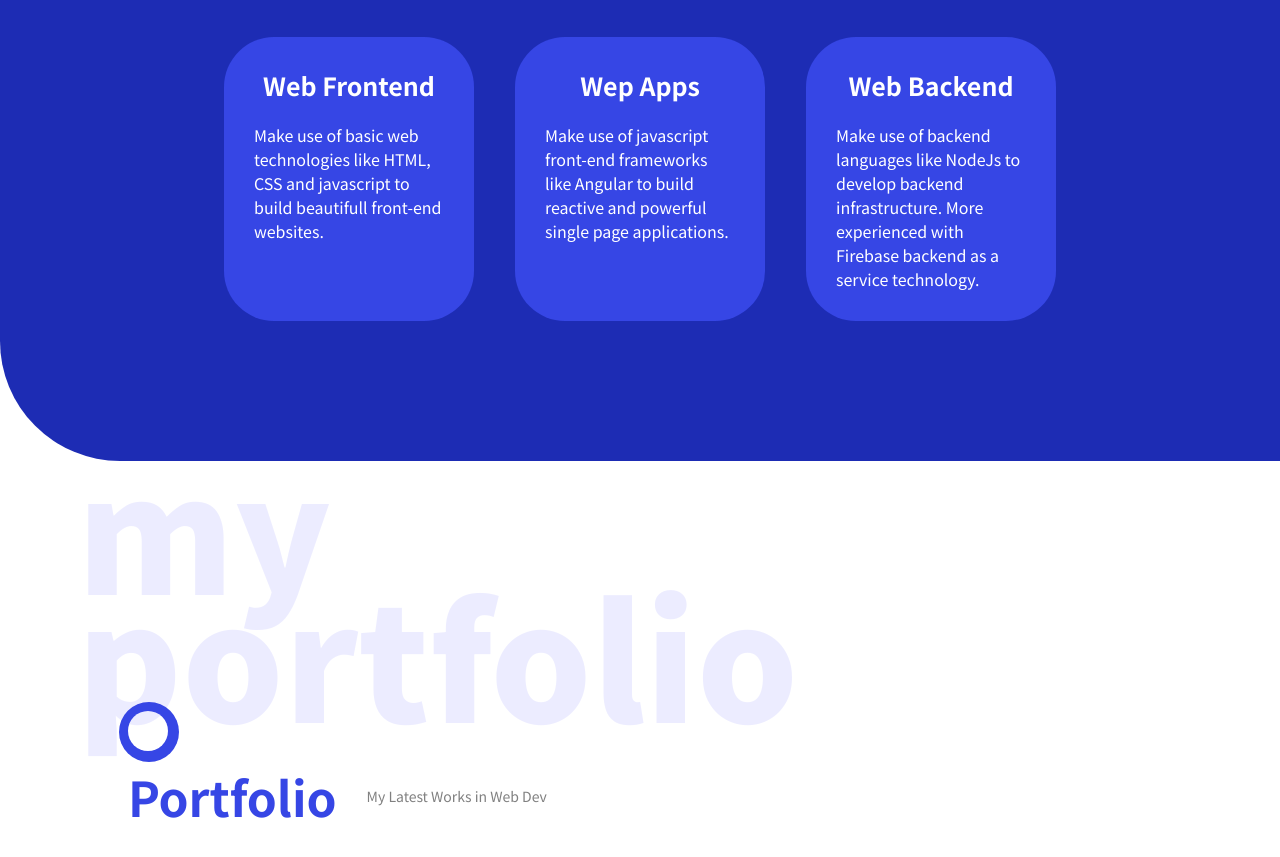
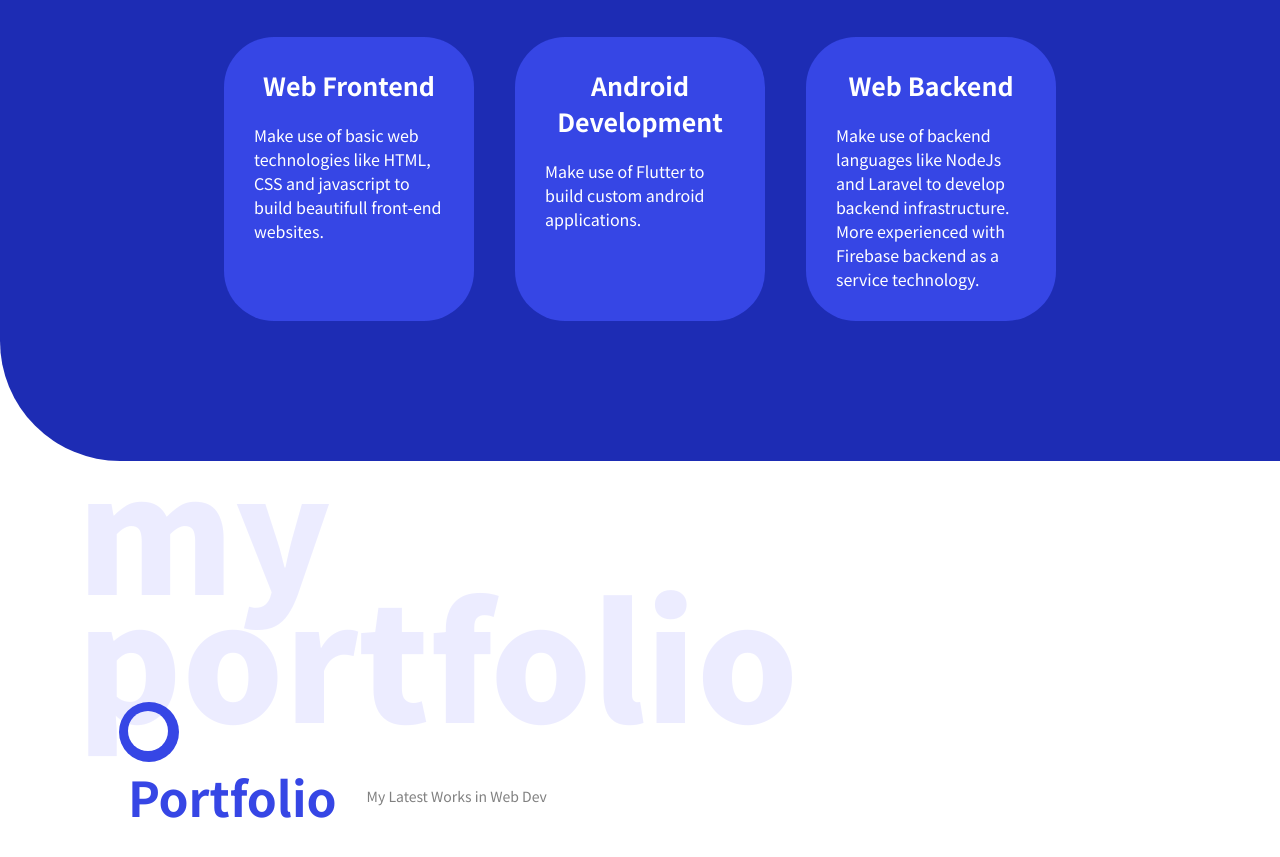
Before and after one commit to ExcelDurant/portfolio2, a website: page index.html in a window 1280 px wide. Shown: the part 1843-2700 px from the top of the page. Drawn offline with nearby package versions, Linux system fonts and the light colour scheme.

Commit message:
modifying text

```diff
--- a/index.html
+++ b/index.html
@@ -99,10 +99,7 @@
                             path as the opportunity was given to me. I am currently trying to acquire some experiences
                             in order to sharpen my skills and be more competitive in the Web development market. I am
                             always willing and excited to learn new things in Computer Programming.
-                            I am a performance-driven Web Developer Intern motivated to meet all web-based needs.
-                            Assisted in development and testing of mobile and web-based applications. Consistently
-                            recognized for dependability and multi-tasking skills. Proficient with HTML, CSS and
-                            JavaScript.
+
                         </p>
                     </div>
                     <h2 class="bg-title">about <br>me</h2>
@@ -136,16 +133,15 @@
                         </p>
                     </div>
                     <div class="service-card">
-                        <h4 class="card-title">Wep Apps</h4>
+                        <h4 class="card-title">Android Development</h4>
                         <p class="card-txt">
-                            Make use of javascript front-end frameworks like Angular to build reactive and powerful
-                            single page applications.
+                            Make use of Flutter to build custom android applications.
                         </p>
                     </div>
                     <div class="service-card">
                         <h4 class="card-title">Web Backend</h4>
                         <p class="card-txt">
-                            Make use of backend languages like NodeJs to develop backend infrastructure. More
+                            Make use of backend languages like NodeJs and Laravel to develop backend infrastructure. More
                             experienced with Firebase backend as a service technology.
                         </p>
                     </div>
```
